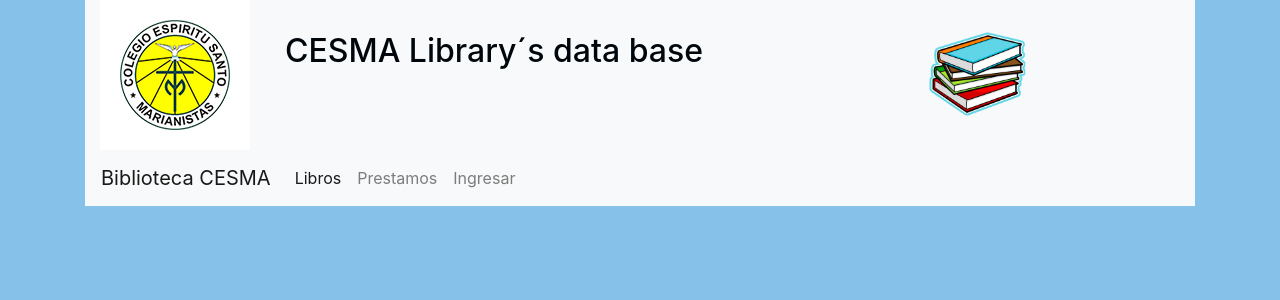
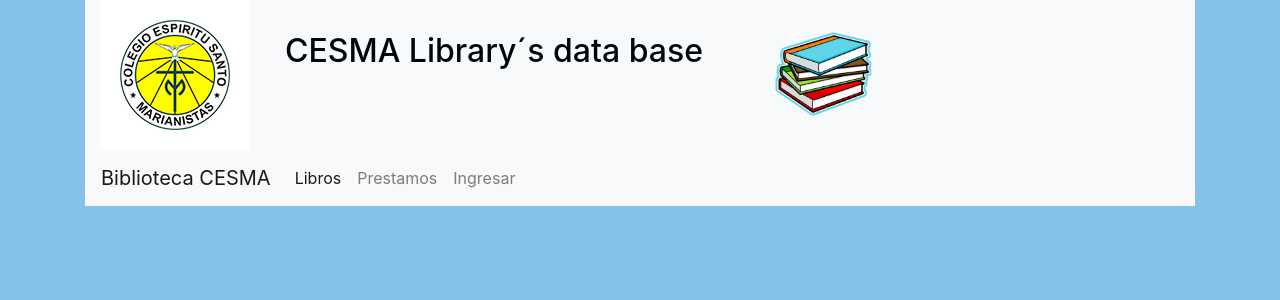
Before and after one commit to alka653/CESMABiblioteca, a Django app: template cesma_library_database/apps/libros/templates/layouts/base.html in a window 1280 px wide. Shown: the top 300 px of the page. Run offline with Django 3.2, Linux system fonts and the light colour scheme; the template is opened without the code that fills it, so the values that code supplies are empty; some libraries are stand-ins or nearby versions.

Commit message:
change presentation

```diff
--- a/cesma_library_database/apps/libros/templates/layouts/base.html
+++ b/cesma_library_database/apps/libros/templates/layouts/base.html
@@ -36,10 +36,10 @@
 					</div>
 					<div class="col-10">
 						<div class="row">
-							<div class="col-8">
+							<div class="col-6">
 								<h2>CESMA Library´s data base</h2>
 							</div>
-							<div class="col-4">
+							<div class="col-6">
 								<img src="{% static 'img/book.png' %}" width="150">
 							</div>
 						</div>
```
